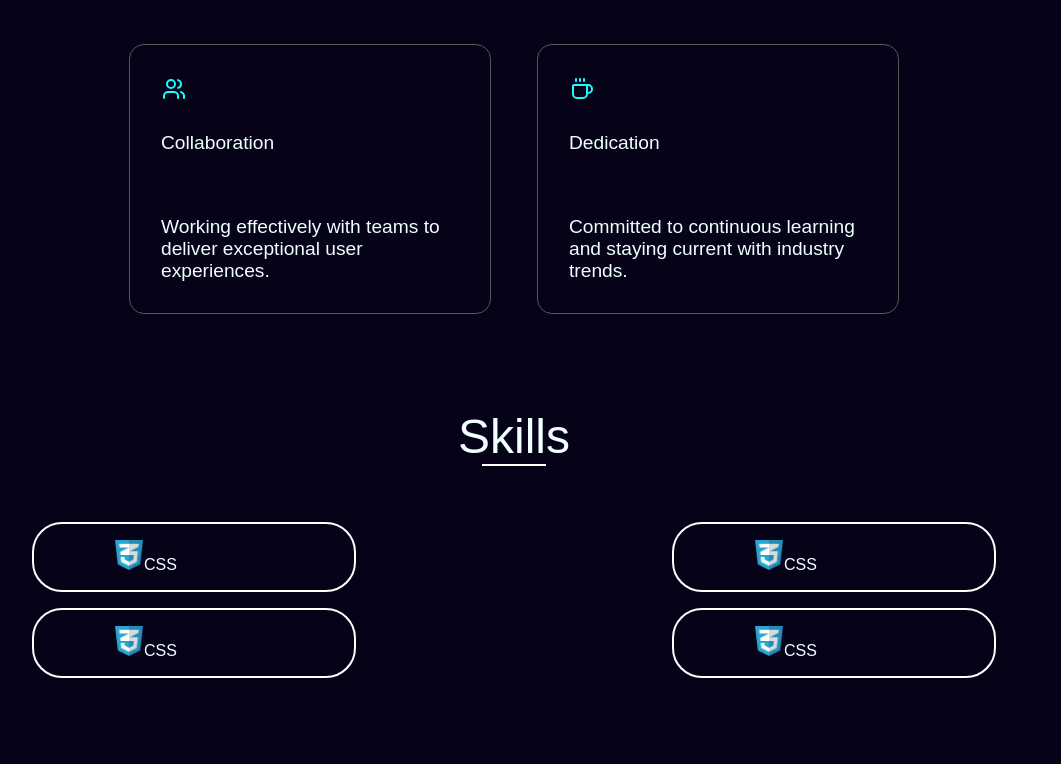
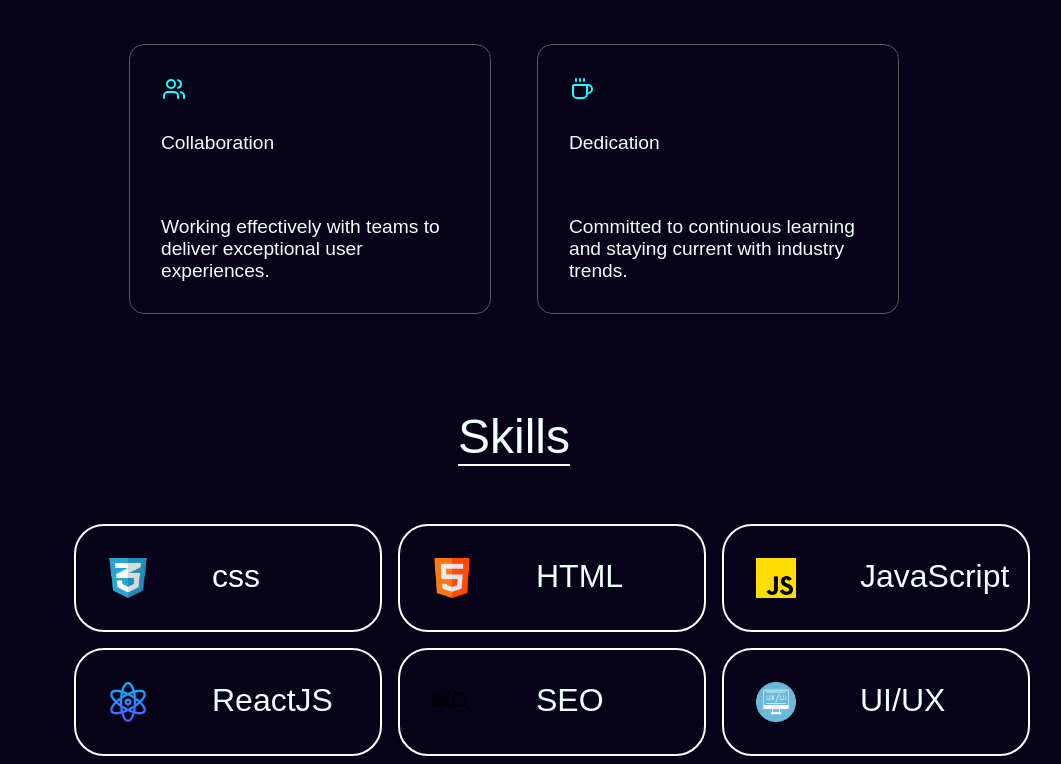
Before and after one commit to IALikhon/Portfolio, a React app: page / in a window 1280 px wide. Shown: the part 1583-2347 px from the top of the page, without its empty margins (126-1187 px from the left). Before the commit the page ends 2269 px from the top, so only its background shows below. Built offline with nearby package versions, Linux system fonts and the light colour scheme; the HTML template or start-up script is replaced by a standard one.

Commit message:
Skills sections done

```diff
--- a/src/Components/Skills/Skills-Card/Skills-Card.css
+++ b/src/Components/Skills/Skills-Card/Skills-Card.css
@@ -2,12 +2,21 @@
     border: 2px solid white;
     margin: 0.5rem;
     border-radius: 30px;
-    padding: 1rem 5rem;
-    width: 10rem;
+    padding: 2rem;
+    width: 15rem;
     align-content: start;
     text-align: start;
+    display: flex;
+    flex-direction: row;
 }
 
 img{
-    width: 30px;
+    width: 2.5rem;
+    margin-right: 4rem;
+    margin-left: 0;
 }
+
+.skill-name{
+    font-size: 2rem;
+    margin-right: 2rem;
+}
--- a/src/Components/Skills/Skills-Card/Skills-Card.jsx
+++ b/src/Components/Skills/Skills-Card/Skills-Card.jsx
@@ -1,11 +1,10 @@
 import "./Skills-Card.css";
-import cssIcon from "../../../asset/Pictures/css.png";
 
-const SkillsCard = () => {
+const SkillsCard = ({id, img, skill}) => {
     return (
         <div className="skills-card">
-            <img src={cssIcon} alt="" />
-            <span>CSS</span>
+            <img src={img} alt="" />
+            <div className="skill-name">{skill}</div>
         </div>
     );
 };
--- a/src/Components/Skills/Skills.css
+++ b/src/Components/Skills/Skills.css
@@ -1,31 +1,20 @@
+#skills{
+    margin-top: 10rem;
+    margin-right: 10rem;
+    margin-left: 10rem;
+    padding-inline: 2rem;
+}
+
 .skills-sec{
     display: grid;
-    grid-template-columns: repeat(2, 1fr);
+    grid-template-columns: repeat(3, 1fr);
     justify-items: center;
 }
 
-#skills {
-  font-size: 3rem;
-  border-bottom: 2px solid rgb(255, 255, 255);
-  display: flex;
-  justify-content: center;
-  margin: 10rem 38rem 3rem;
-}
-
-@media (max-width: 1024px) {
-    #skills{
-        margin: 10rem 25rem 3rem;
+@media (max-width: 800px) {
+    .skills-sec{
+        display: flex;
+        flex-direction: column;
+        justify-self: center;
     }
 }
-
-@media (max-width: 800px) {
-    #skills{
-        margin: 10rem 20rem 3rem
-    }
-}
-
-@media (max-width: 400px) {
-    #skills{
-        margin: 10rem 8rem 3rem
-    }
-}
--- a/src/Components/Skills/Skills.jsx
+++ b/src/Components/Skills/Skills.jsx
@@ -1,15 +1,20 @@
 import "./Skills.css";
 import SkillsCard from "./Skills-Card/Skills-Card";
+import SkillsData from "../../asset/Data/SkillsData";
 
 const Skills = () => {
   return (
-    <div>
-      <div id="skills">Skills</div>
+    <div id="skills">
+      <div className="heading">Skills</div>
       <div className="skills-sec">
+        {/* <SkillsCard id = {id} img={img} skill = {skill} />
         <SkillsCard />
         <SkillsCard />
-        <SkillsCard />
-        <SkillsCard />
+        <SkillsCard /> */}
+
+        {SkillsData.map(({ id, img, skill }) => {
+          return (<SkillsCard key={id} img={img} skill={skill} />);
+        })}
       </div>
     </div>
   );
--- /dev/null
+++ b/src/asset/Data/SkillsData.js
@@ -0,0 +1,42 @@
+import cssIcon from "../../asset/Pictures/css.png";
+import htmlIcon from "../../asset/Pictures/html.png";
+import jsIcon from "../../asset/Pictures/js.png";
+import reactIcon from "../../asset/Pictures/react.png";
+import seoIcon from "../../asset/Pictures/seo.png";
+import uiuxIcon from "../../asset/Pictures/ui-ux.png";
+
+
+const SkillsData = [
+  {
+    id: 1,
+    img: cssIcon,
+    skill: "css",
+  },
+  {
+    id: 2,
+    img: htmlIcon,
+    skill: "HTML",
+  },
+  {
+    id: 3,
+    img: jsIcon,
+    skill: "JavaScript",
+  },
+  {
+    id: 4,
+    img: reactIcon,
+    skill: "ReactJS",
+  },
+  {
+    id: 5,
+    img: seoIcon,
+    skill: "SEO",
+  },
+  {
+    id: 6,
+    img: uiuxIcon,
+    skill: "UI/UX",
+  },
+];
+
+export default SkillsData;
```
Also changed, not shown: src/asset/Pictures/seo.png (renamed from src/asset/Pictures/seo-search-symbol.png).
